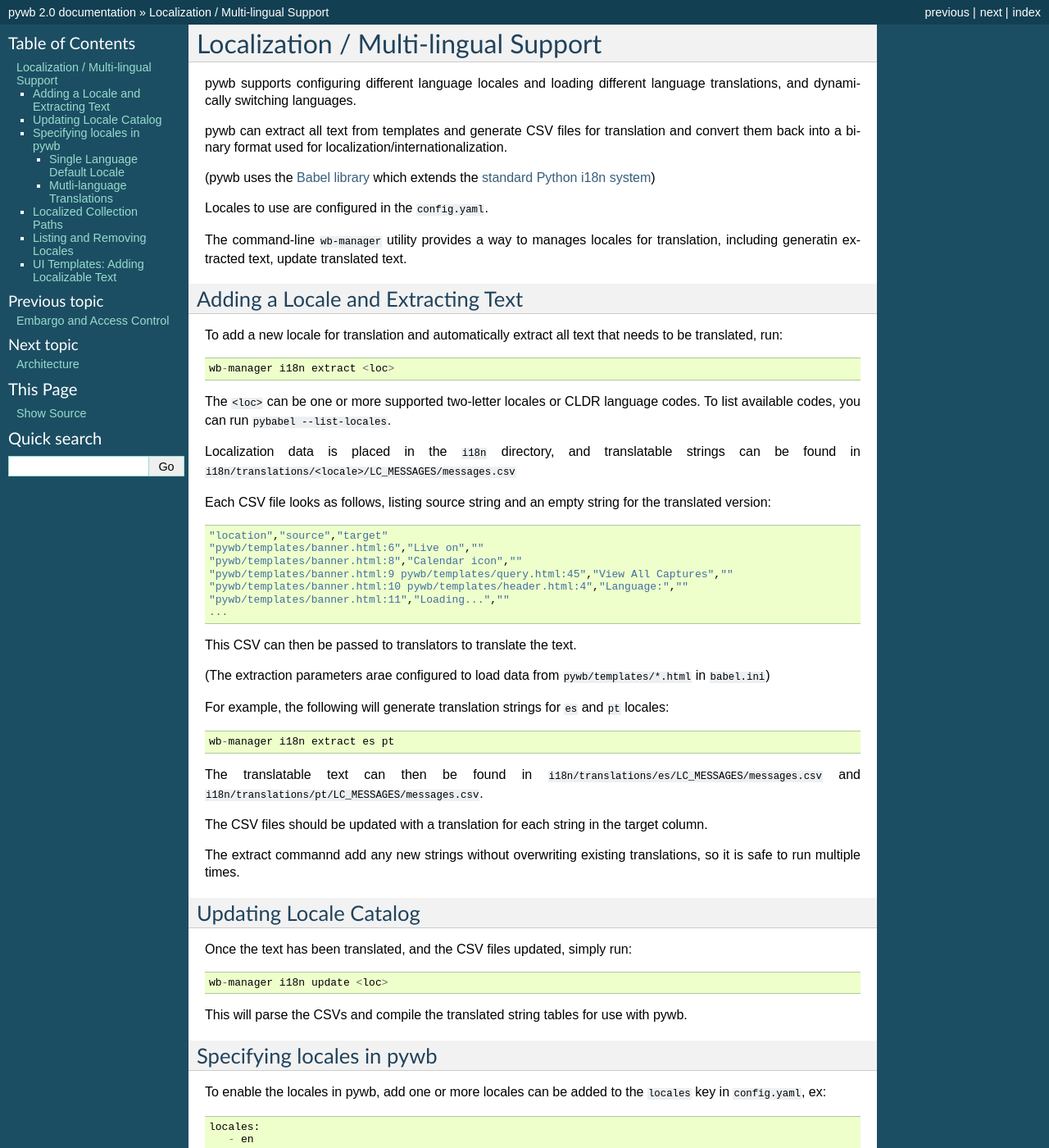
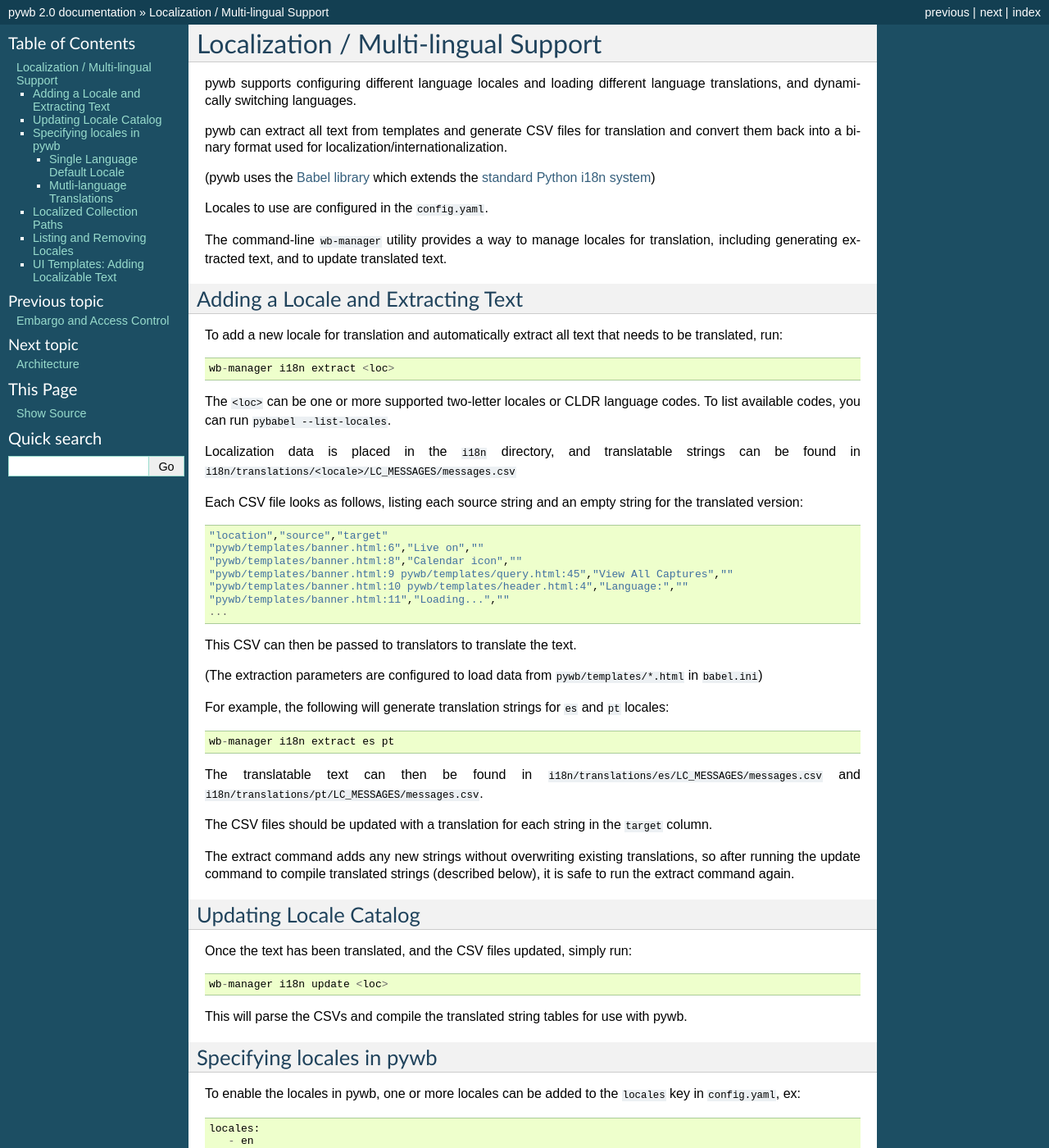
Before and after one commit to webrecorder/pywb, a Sphinx documentation site: the page built from docs/manual/localization.rst, in a window 1280 px wide and 1400 px high. Shown: the whole window at 82% size. Built offline with Sphinx 7.4.7, drawn with Linux system fonts in a browser that asks for light colours; pages that are not in the unit, such as notebooks, are missing from menus.

Commit message:
Fix typos in localization doc

```diff
--- a/docs/manual/localization.rst
+++ b/docs/manual/localization.rst
@@ -11,7 +11,7 @@ pywb can extract all text from templates and generate CSV files for translation
 
 Locales to use are configured in the ``config.yaml``.
 
-The command-line ``wb-manager`` utility provides a way to manages locales for translation, including generatin extracted text, update translated text.
+The command-line ``wb-manager`` utility provides a way to manage locales for translation, including generating extracted text, and to update translated text.
 
 Adding a Locale and Extracting Text
 ===================================
@@ -24,7 +24,7 @@ The ``<loc>`` can be one or more supported two-letter locales or CLDR language c
 
 Localization data is placed in the ``i18n`` directory, and translatable strings can be found in ``i18n/translations/<locale>/LC_MESSAGES/messages.csv``
 
-Each CSV file looks as follows, listing source string and an empty string for the translated version::
+Each CSV file looks as follows, listing each source string and an empty string for the translated version::
 
   "location","source","target"
   "pywb/templates/banner.html:6","Live on",""
@@ -37,7 +37,7 @@ Each CSV file looks as follows, listing source string and an empty string for th
 
 This CSV can then be passed to translators to translate the text.
 
-(The extraction parameters arae configured to load data from ``pywb/templates/*.html`` in ``babel.ini``)
+(The extraction parameters are configured to load data from ``pywb/templates/*.html`` in ``babel.ini``)
 
 
 For example, the following will generate translation strings for ``es`` and ``pt`` locales::
@@ -48,9 +48,9 @@ For example, the following will generate translation strings for ``es`` and ``pt
 The translatable text can then be found in ``i18n/translations/es/LC_MESSAGES/messages.csv`` and ``i18n/translations/pt/LC_MESSAGES/messages.csv``.
 
 
-The CSV files should be updated with a translation for each string in the target column.
+The CSV files should be updated with a translation for each string in the ``target`` column.
 
-The extract commannd add any new strings without overwriting existing translations, so it is safe to run multiple times.
+The extract command adds any new strings without overwriting existing translations, so after running the update command to compile translated strings (described below), it is safe to run the extract command again.
 
 
 Updating Locale Catalog
@@ -66,7 +66,7 @@ This will parse the CSVs and compile the translated string tables for use with p
 Specifying locales in pywb
 ==========================
 
-To enable the locales in pywb, add one or more locales can be added to the ``locales`` key in ``config.yaml``, ex::
+To enable the locales in pywb, one or more locales can be added to the ``locales`` key in ``config.yaml``, ex::
 
   locales:
      - en
@@ -120,7 +120,7 @@ Listing and Removing Locales
 
 To list the locales that have previously been added, you can also run ``wb-manager i18n list``.
 
-To disable a locale from being used in pywb, simply remove it from the ``locales`` key in ``config.yaml``
+To disable a locale from being used in pywb, simply remove it from the ``locales`` key in ``config.yaml``.
 
 To remove data for a locale permanently, you can run: ``wb-manager i18n remove <loc>``. This will remove the locale directory on disk.
 
```
